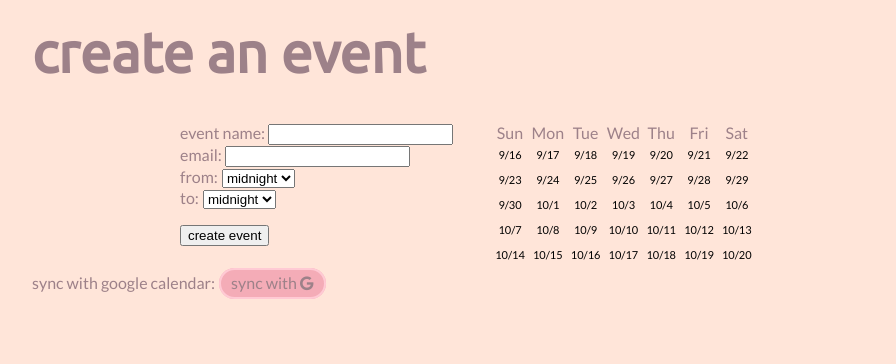
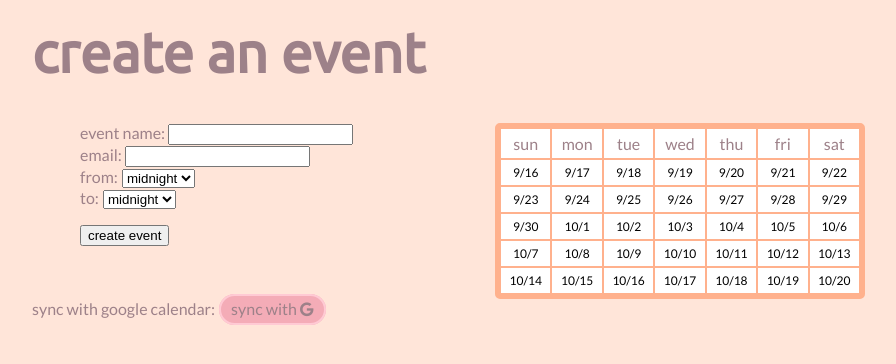
Before and after one commit to cory2067/howabout.xyz, a Flask app: page / in a window 1280 px wide. Shown: the top 364 px of the page, without its empty margins (160-1056 px from the left). Run offline with Flask 2, Linux system fonts and the light colour scheme; style sheets or scripts are compiled from the project's sources; some libraries are stand-ins or nearby versions.

Commit message:
added some js to cal on create.html

```diff
--- a/static/js/create.js
+++ b/static/js/create.js
@@ -1,18 +1,30 @@
-console.log(":<")
+dragging = false;
+
+function toggle() {
+	if (dragging || event.type === "mousedown") {
+		$(this).toggleClass("selected");
+	}
+}
 
 function main() {
 	// create a calendar dom object out of diffs
 	createDayLabels();
 	createCalendar();
-
-	// format form data upon a button click
-	// var formData = JSON.stringify($("#create-form").serializeArray());
-	// var eventInfo = formatTimes(formData);
 }
 
+$(function() {
+	$('#dates-container').mousedown(function() {
+		dragging = true;
+		console.log("dragging!");
+	});
+	$('body').mouseup(function() {
+		dragging = false;
+		console.log("no dragging!");
+	})
+});
+
 function createDayLabels() {
-	console.log("bullet hell");
-	const dayNames = ['Sun', 'Mon', 'Tue', 'Wed', 'Thu', 'Fri', 'Sat'];
+	const dayNames = ['sun', 'mon', 'tue', 'wed', 'thu', 'fri', 'sat'];
 
 	for (let i = 0; i < 7; i++) {
 		const it = document.createElement('div');
--- a/static/scss/main.scss
+++ b/static/scss/main.scss
@@ -46,25 +46,27 @@
 
 .calendar-squares {
 	font-family: 'Lato', sans-serif;
-	width:60px;
-	height:25px;
+	padding: 5px 0px;
 }
 
 .date-squares {
-	font-size:11px;
+	font-size:12px;
 }
 
 /* possible color palette 1 */
 $green: #98E2B6;
 $misty-rose: #FFE5D9;
 $bubble-gum: #FFCAD4;
+$pink-orange: #FFB18D;
 $pink: #F4ACB7;
 $lighter-pink: #F5B3BD;
 $mud-pink: #9D8189;
 
+$d: (1/7)*100%;
+
 .binary-container {
 	margin: auto;
-	width: 600px;
+	width: 800px;
 }
 
 .form-container {
@@ -73,16 +75,22 @@ $mud-pink: #9D8189;
 }
 
 #dates-container {
+	margin: 0 auto;
 	display: grid;
-	grid-template-columns: 14% 14% 14% 14% 14% 14% 14%;
+	grid-template-columns: $d $d $d $d $d $d $d;
 	width: 45%;
+	background-color: $pink-orange;
+	border: 5px solid $pink-orange;
+	border-radius: 5px;
 
 }
 
 #dates-container > div {
+	display: block;
 	text-align: center;
+	background-color: white;
+	border: 1px solid $pink-orange;
 }
-
 
 body {
 	width: 70%;
@@ -123,10 +131,13 @@ p {
 	background-color: $lighter-pink;
 }
 
-/*
-green: #53DD6C
-dark-blue: #564787
-blue: #5670B7
-light-blue: #7EB2DD
-white: #EBF5EE
-*/
+// disables text highlighting
+.noselect {
+  -webkit-touch-callout: none; /* iOS Safari */
+    -webkit-user-select: none; /* Safari */
+     -khtml-user-select: none; /* Konqueror HTML */
+       -moz-user-select: none; /* Firefox */
+        -ms-user-select: none; /* Internet Explorer/Edge */
+            user-select: none; /* Non-prefixed version, currently
+                                  supported by Chrome and Opera */
+}
--- a/templates/create.html
+++ b/templates/create.html
@@ -4,23 +4,22 @@
 <script src="/static/js/create.js"></script>
 <h1>create an event</h1>
 <div class="binary-container">
+
 	<div class="form-container">
 		<form id="create-form">
 			<p>{{ form.uid.label }}</p>{{ form.uid() }}<br>
 			<p>{{ form.host.label }}</p>{{ form.host() }}<br>
 			<p>from:</p>
 				{{ form.start_time() }}<br>
-
 			<p>to:</p>
 				{{ form.end_time() }}
 			<br>
 		</form>
-
 		<button onclick="toJSON()">create event</button><br><br>
 	</div>
 
-	<div id="dates-container">
-	</div>
+	<div id="dates-container" class="noselect"></div>
+
 </div>
 
 <p>sync with google calendar:</p> <a href="/login" class="button default" id="google-button"><p>sync with <i class="fa fa-google"></i></p></a>
```
Lines whose indentation alone changed are shown as unchanged.
